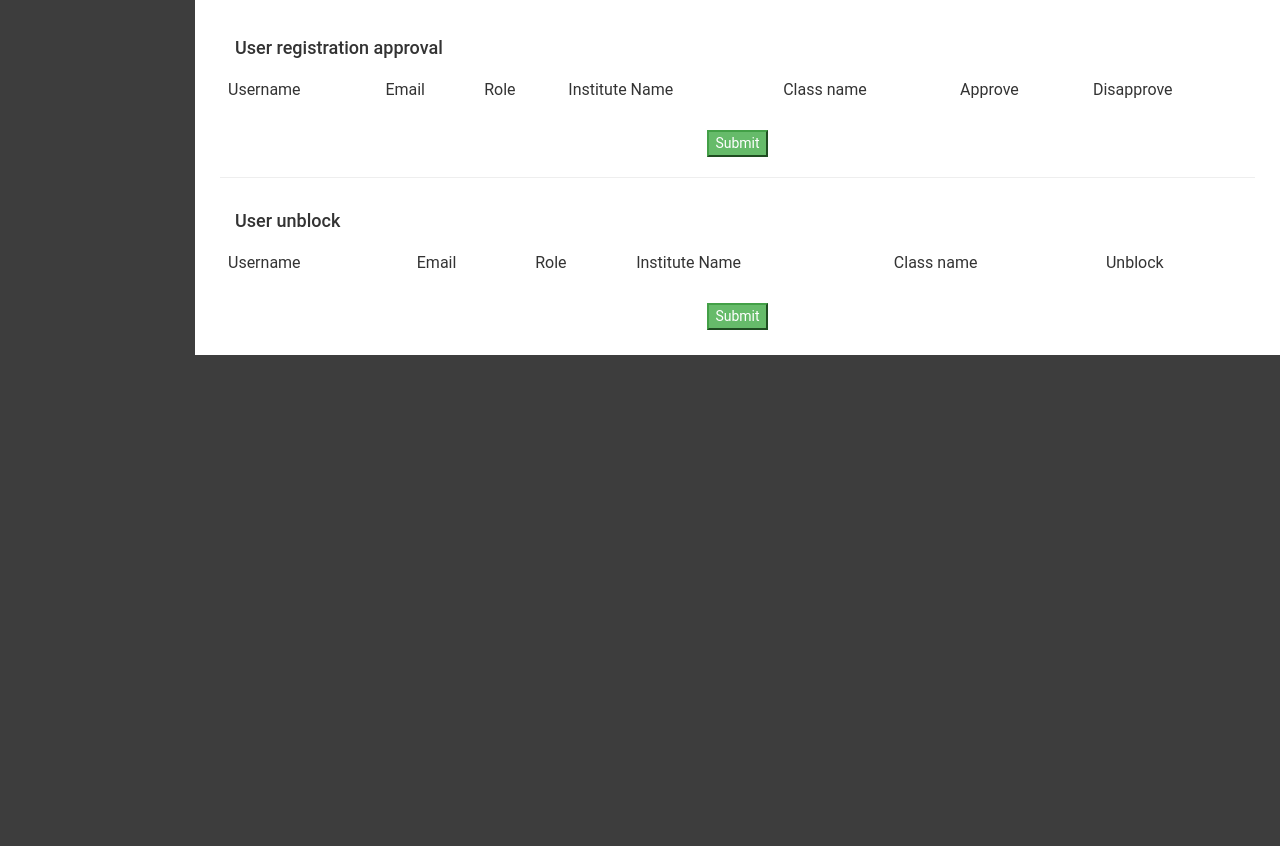
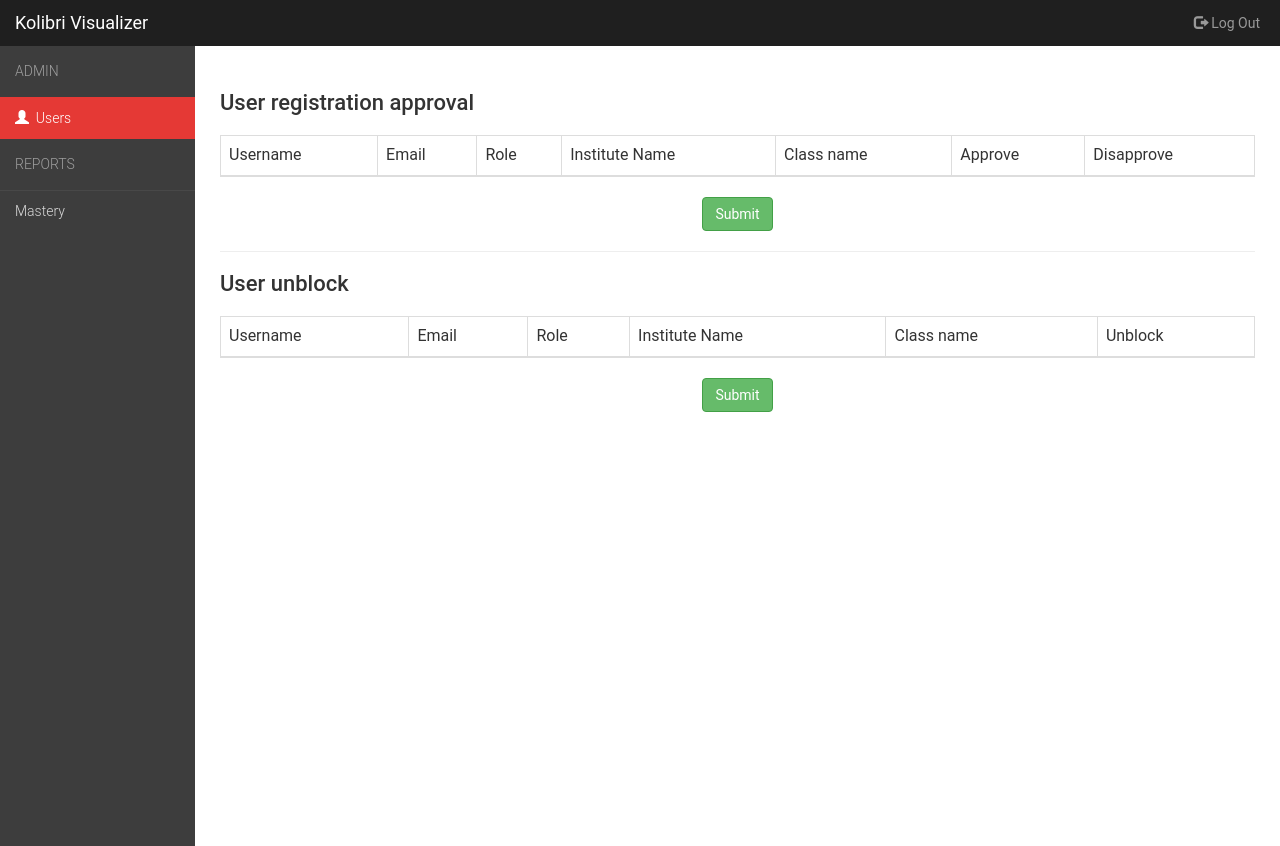
Before and after one commit to soniaguptacmu/Dashboard, a Django app: page /nalanda/admin in a window 1280 px wide. Before the commit the page ends 355 px from the top, so only its background shows below. Run offline with Django 3.2, Linux system fonts and the light colour scheme; some libraries are stand-ins or nearby versions.

Commit message:
style change

```diff
--- a/mysite/nalanda/templates/admin-users.html
+++ b/mysite/nalanda/templates/admin-users.html
@@ -2,6 +2,7 @@
 <head>
     <script type="text/javascript" src="../static/node_modules/jquery/dist/jquery.min.js"></script>
     <link rel="stylesheet" href="../static/node_modules/bootstrap/dist/css/bootstrap.min.css" media="all">
+    <script type="text/javascript" src="../static/js/common.js"></script>
 
     <link rel="stylesheet" href="../static/css/main.css" media="all">
     <script>
@@ -115,10 +116,19 @@
         });
     </script>
 </head>
-<body>
+<body class="report mastery">
+<header id="masthead" class="site-header">
+    <div class="inner">
+        <h1 class="site-title"><a class="site-title-link" href="./">Kolibri Visualizer</a></h1>
+        <!--<span style="color:#ffffff">Current User: {{ "current_user" }}</span>-->
+        <a href="./logout" class="log-out" title="Log Out"><i class="glyphicon glyphicon-log-out"></i> Log Out</a>
+    </div>
+</header>
+<div id="main" class="site-main">
+    <div class="content-area">
 <div class="site-content">
-    <h1 class="site-title"> User registration approval </h1>
-    <table id="approvetable" class="table table-hover">
+    <h1 class="section-title"> User registration approval </h1>
+    <table id="approvetable" class="table table-hover table-bordered">
         <thead class="thead-default">
         <td>Username</td>
         <td>Email</td>
@@ -141,12 +151,12 @@
         {% endfor %}
     </table>
     <div style="text-align: center">
-        <input type="submit" class="btn-success" id="approvebutton" value="Submit">
+        <input type="submit" class="btn btn-success" id="approvebutton" value="Submit">
     </div>
 
     <hr/>
-    <h1 class="site-title"> User unblock </h1>
-    <table id="unblocktable" class="table  table-hover">
+    <h1 class="section-title"> User unblock </h1>
+    <table id="unblocktable" class="table  table-hover table-bordered">
         <thead class="thead-default">
         <td>Username</td>
         <td>Email</td>
@@ -167,7 +177,17 @@
         {% endfor %}
     </table>
     <div style="text-align: center">
-        <input id="unblock" type="submit" class="btn-success" value="Submit">
+        <input id="unblock" type="submit" class="btn btn-success" value="Submit">
+    </div>
+</div>
+    </div>
+    <div id="secondary" class="site-sidebar">
+        <ul class="site-navigation">
+            <li class="heading">Admin</li>
+            <li class="navigation-item current"><a href="./admin-users"><i class="glyphicon glyphicon-user"></i>&nbsp; Users</a></li>
+            <li class="heading">Reports</li>
+            <li class="navigation-item"><a href="./report-mastery">Mastery</a></li>
+        </ul>
     </div>
 </div>
 </body>
```
